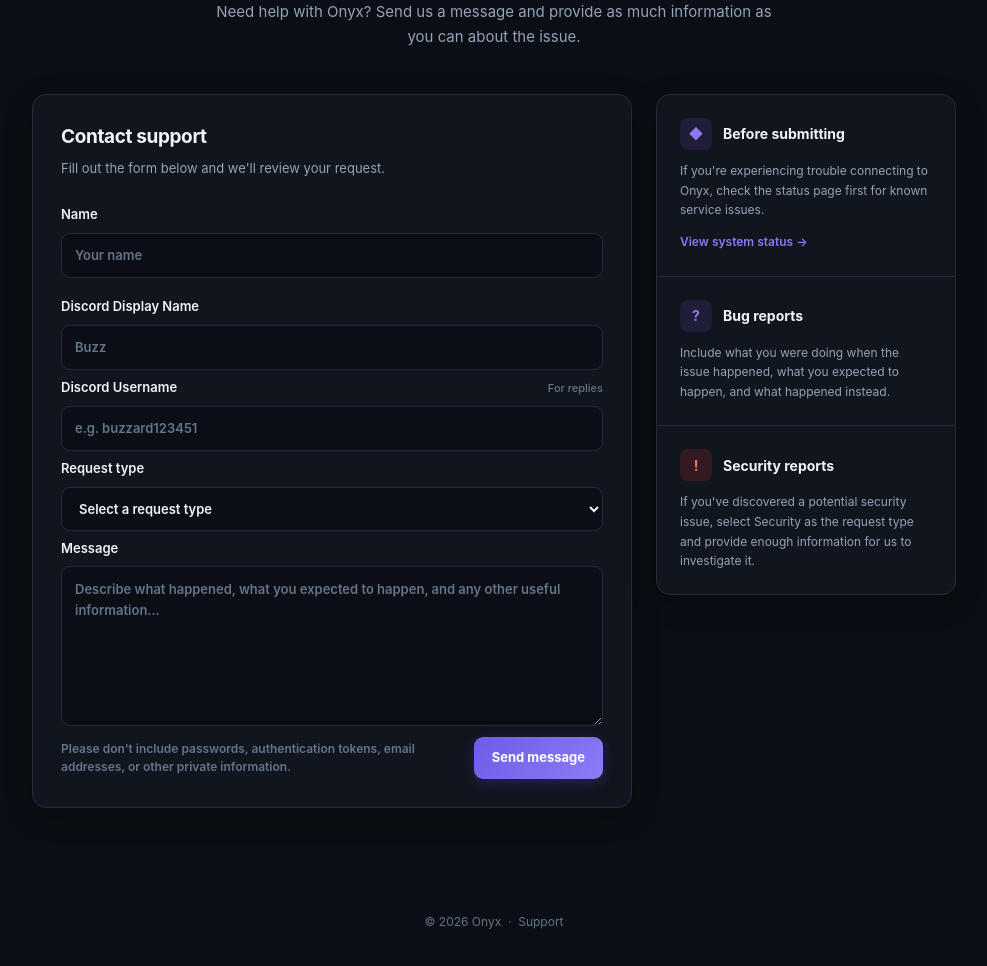
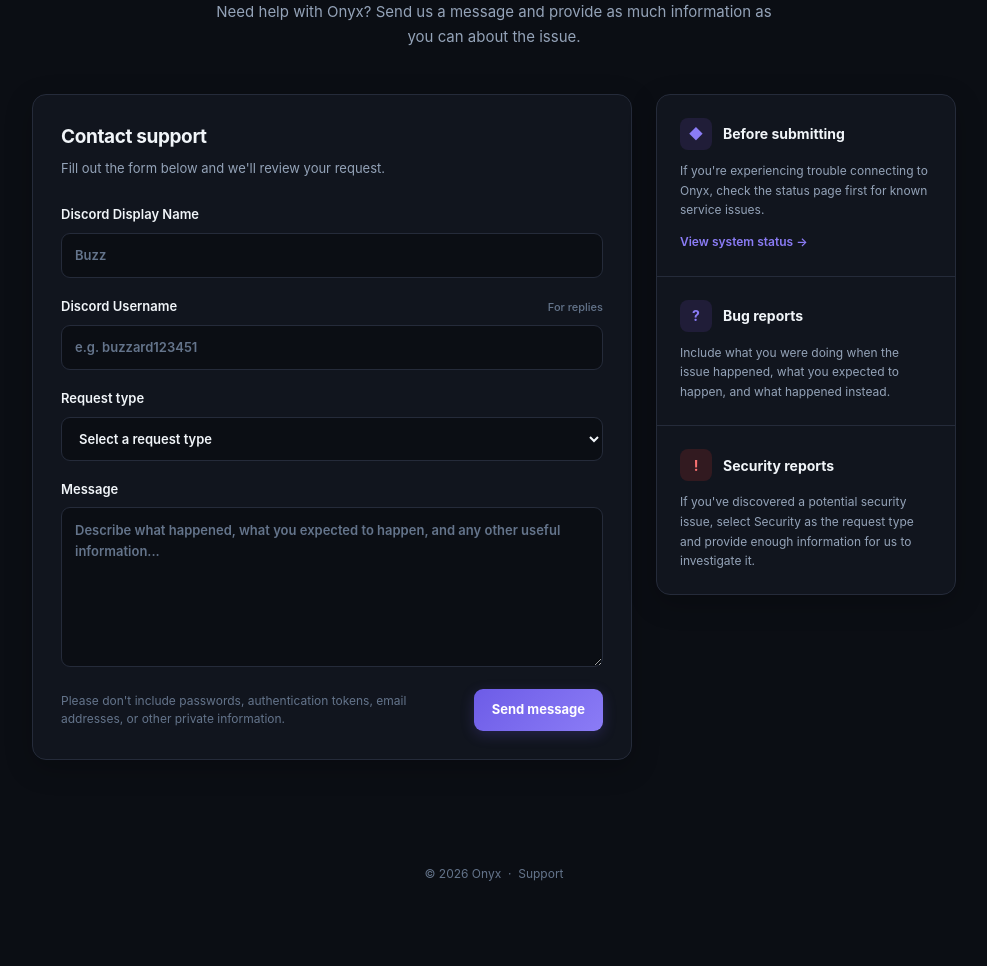
Before and after one commit to BloxPanel/OnyxStatus, a Flask app: page /contact in a window 1280 px wide. Shown: the part 211-1177 px from the top of the page, without its empty margins (146-1133 px from the left). After the commit the page ends 1092 px from the top, so only its background shows below. Run offline with Flask 3, Linux system fonts and the light colour scheme.

Commit message:
Remove name input field from contact form

```diff
--- a/templates/contact.html
+++ b/templates/contact.html
@@ -701,24 +701,6 @@
 
             <label>
 
-              <span class="field-label">
-                Name
-              </span>
-
-              <input
-                type="text"
-                name="name"
-                placeholder="Your name"
-                autocomplete="name"
-                required
-              >
-
-            </label>
-
-            <label>
-
-              <label>
-
             <span class="field-label">
                 Discord Display Name
             </span>
```
